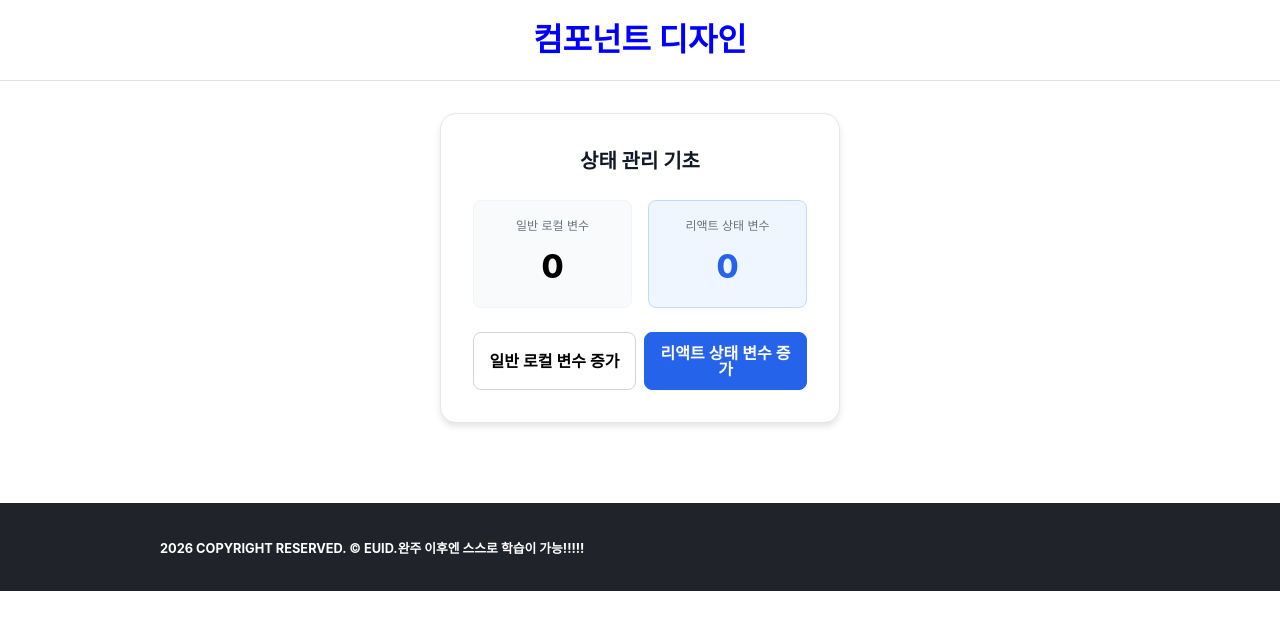
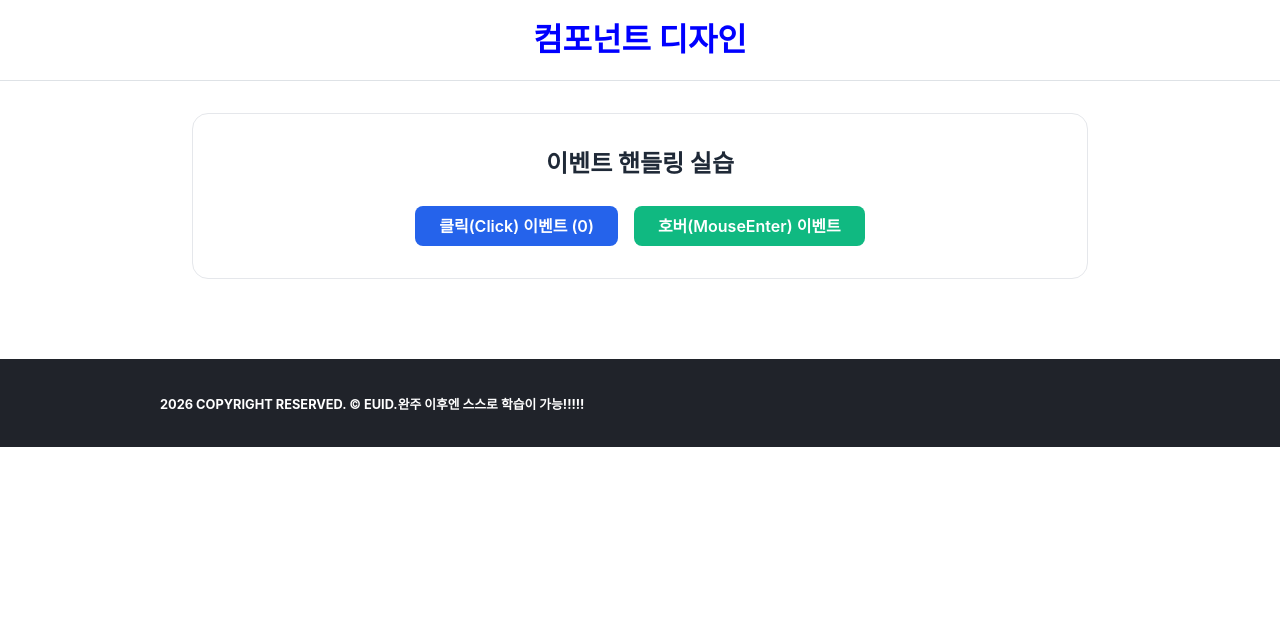
Before and after one commit to ruiwaa/likelion-16th-react, a React (Vite) app in the folder learning-react/02-State-이벤트-핸들링/: page / in a window 1280 px wide. Shown: the top 630 px of the page. Built offline with nearby package versions, Linux system fonts and the light colour scheme.

Commit message:
learn. 이벤트 핸들링 (Event Handling) 정리

```diff
--- a/learning-react/02-State-이벤트-핸들링/src/app/index.tsx
+++ b/learning-react/02-State-이벤트-핸들링/src/app/index.tsx
@@ -1,5 +1,5 @@
-import {Header, Footer} from '@/components'
-import { ComponentState } from '@/learns'
+import { Footer, Header, Wrapper } from '@/components';
+import { EventHandling } from '@/learns';
 import S from "./style.module.css";
 
 export default function App() {
@@ -8,11 +8,11 @@ export default function App() {
       <Header>
         <h1>컴포넌트 디자인</h1>
       </Header>
-      {/* <Wrapper>
-      <ConditionalRendering />
-      </Wrapper> */}
-      {/* <div data-placeholder /> */}
-      <ComponentState/>
+       <Wrapper>
+        <EventHandling/>
+      {/* <ConditionalRendering /> */}
+      {/* <ComponentState/> */}
+      </Wrapper>
 
       <Footer slogan={"완주 이후엔 스스로 학습이 가능!!!!!"} />
     </div>
--- a/learning-react/02-State-이벤트-핸들링/src/learns/EventHandling/EventHandler/index.tsx
+++ b/learning-react/02-State-이벤트-핸들링/src/learns/EventHandling/EventHandler/index.tsx
@@ -1,7 +1,53 @@
+import { useState } from 'react'
 import S from './style.module.css'
 
-function EventHandler() {
-  return <section className={S.container}></section>
+export default function EventHandler() {
+  // 컴포넌트 상태(기억되는 데이터 값) 관리
+  const [count, setCount] = useState(0)
+
+  // 화살표 함수 식
+  const handleIncreaseCount = (e: React.MouseEvent<HTMLButtonElement>) => {
+    console.log(e.type + ' 이벤트 발동!')
+    const nextCount = count + 1
+    setCount(nextCount)
+  }
+
+  const handleMouseEnter = (e: React.MouseEvent<HTMLButtonElement>) => {
+    console.log(`${e.type} 이벤트 발동!`)
+  }
+
+  const handleMouseLeave = (e: React.MouseEvent<HTMLButtonElement>) => {
+    console.log(e.type + ' 이벤트 잘가!')
+  }
+
+  const handlePrintMessage = (message: string) => {
+    alert(message)
+  }
+
+
+  return (
+    <section className={S.container}>
+      <h2 className={S.title}>이벤트 핸들링 실습</h2>
+      <div role="group" className={S.buttonGroup}>
+        <button
+          type="button"
+          className={S.button}
+          // TODO 2: JSX에서 함수 몸체 내부에 변수에 함수 값 할당
+          onClick={handleIncreaseCount}
+          onMouseEnter={() => handlePrintMessage('오늘 수업 끝!')}
+        >
+          클릭(Click) 이벤트 ({count})
+        </button>
+        <button
+          type="button"
+          className={`${S.button} ${S.secondary}`}
+          // TODO 1: JSX 내부에서 인라인 이벤트 핸들러 추가
+          onMouseEnter={handleMouseEnter}
+          onMouseLeave={handleMouseLeave}
+        >
+          호버(MouseEnter) 이벤트
+        </button>
+      </div>
+    </section>
+  )
 }
-
-export default EventHandler
--- a/learning-react/02-State-이벤트-핸들링/src/learns/EventHandling/index.tsx
+++ b/learning-react/02-State-이벤트-핸들링/src/learns/EventHandling/index.tsx
@@ -1,7 +1,25 @@
+import EventHandler from './EventHandler'
 import S from './style.module.css'
 
-function EventHandling() {
-  return <div className={S.container}></div>
+// 기본 내보내기 (default export)
+// - 하나만 모듈을 내보낼 때
+export default function EventHandling() {
+  return (
+    <Container className={S.container}>
+      <EventHandler />
+    </Container>
+  )
 }
 
-export default EventHandling
+// --------------------------------------------------------------------------
+
+interface ContainerProps {
+  className: string
+  children?: React.ReactNode
+}
+
+// 이름으로 내보내기 (named export)
+// - 하나 이상 여러 개를 내보낼 때
+function Container({ className, children }: ContainerProps) {
+  return <div className={className}>{children}</div>
+}
--- a/learning-react/02-State-이벤트-핸들링/src/learns/EventHandling/style.module.css
+++ b/learning-react/02-State-이벤트-핸들링/src/learns/EventHandling/style.module.css
@@ -1 +1,3 @@
-.container {}
+.container {
+  padding: 2rem;
+}
--- a/learning-react/02-State-이벤트-핸들링/src/learns/index.ts
+++ b/learning-react/02-State-이벤트-핸들링/src/learns/index.ts
@@ -7,6 +7,8 @@ export { default as ConditionalRendering } from './ConditionalRendering'
 // 2. State 기초 : learn/ComponentState
 export { default as ComponentState } from './ComponentState'
 // 3. 이벤트 핸들링 : learn/EventHandling
+export { default as EventHandling } from './EventHandling'
+//export * from './EventHandling'
 // 4. State 업데이트 : learn/UpdateState
 // 5. 입력 동기화 : learn/ControlledComponent
 // 6. 스냅샷의 이해 : learn/StateIsSnapshot
```
Also changed, not shown: learning-react/02-State-이벤트-핸들링/src/learns/EventHandling/EventHandler/style.module.css (renamed from learning-react/02-State-이벤트-핸들링/src/learns/EventHandling/EventHandler/style.modle.css).
